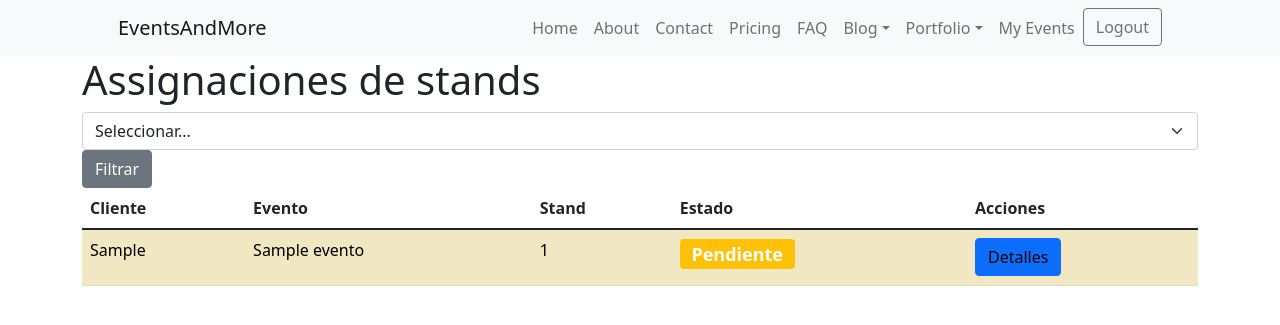
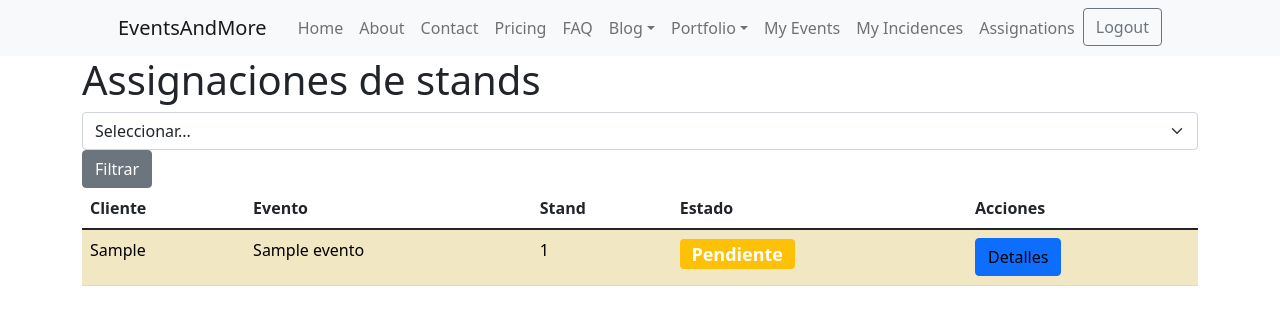
Before and after one commit to sergiobeltranguerrero/EventsAndMoreProject, a Django app: page /assignaciones/ in a window 1280 px wide. Shown: the top 325 px of the page. Run offline with Django 3.2, Linux system fonts and the light colour scheme; a user stored in the database is signed in; tables that the repository leaves empty hold one stand-in row (values such as "Sample post"); some libraries are stand-ins or nearby versions.

Commit message:
cambio home_base

```diff
--- a/EventsAndMore/templates/home_base.html
+++ b/EventsAndMore/templates/home_base.html
@@ -32,6 +32,12 @@
                             </ul>
                         </li>
                         <li class="nav-item"><a class="nav-link" href={% url 'info_client' %}>My Events</a></li>
+                        {% if user.is_cliente %}
+                        <li class="nav-item"><a class="nav-link" href={% url 'incidencias' %}>My Incidences</a></li>
+                        {% endif %}
+                        {% if user.is_gestor_solicitudes %}
+                        <li class="nav-item"><a class="nav-link" href={% url 'mostrar_assignaciones' %}>Assignations</a></li>
+                        {% endif %}
                         {% if user.is_authenticated %}
                             <li class="nav-item"><a class="btn btn-outline-secondary" href={% url 'logout' %}>Logout</a>
                             </li>
```
